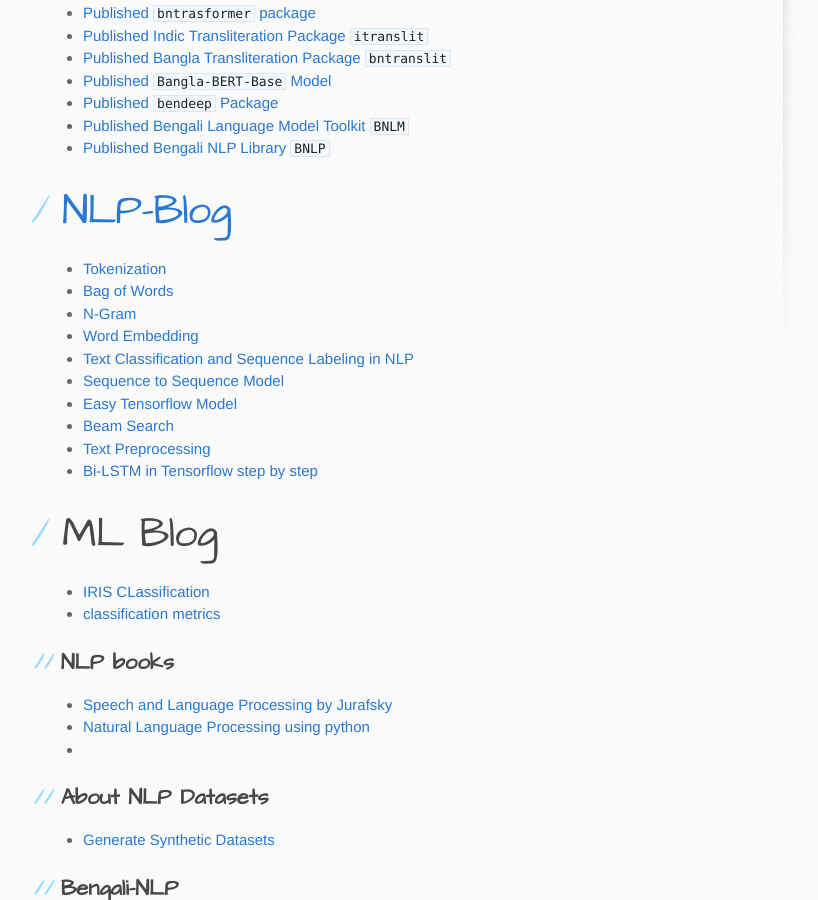
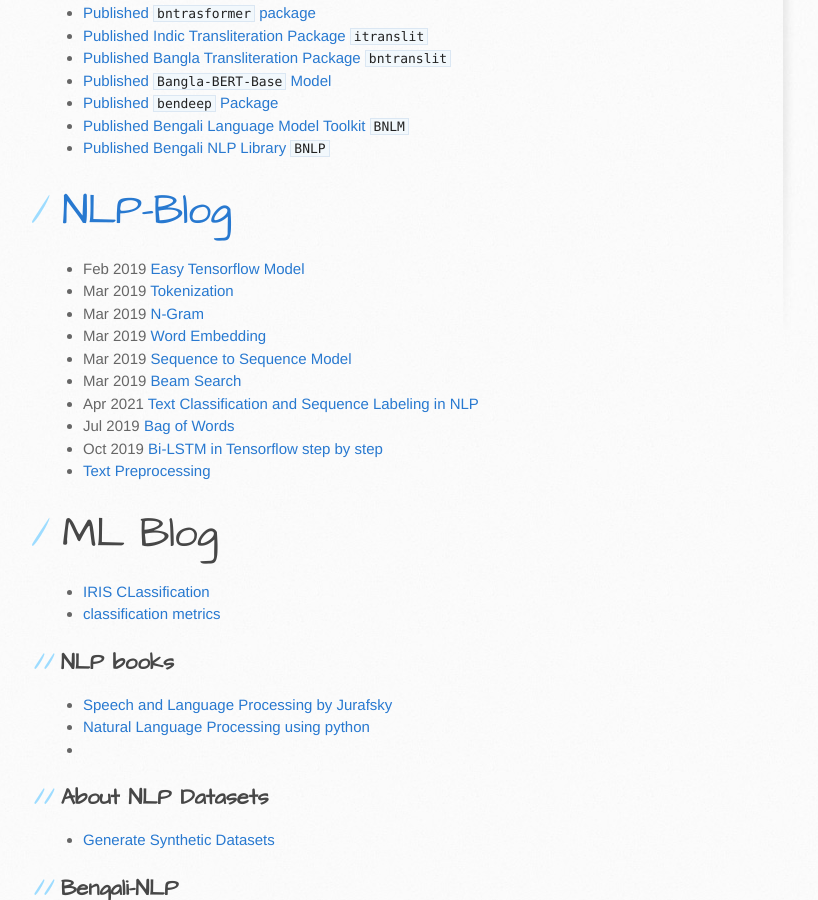
Before and after one commit to sagorbrur/sagorbrur.github.io, a Jekyll site: the page built from index.md, in a window 1280 px wide and 900 px high, scrolled down 406 px. Shown: the whole window, without its empty margins (107-925 px from the left). Built offline with Jekyll 4.4.1, drawn with Linux system fonts in a browser that asks for light colours; our own code applies the rules of GitHub Pages for plain Markdown files.

Commit message:
Update index.md

```diff
--- a/index.md
+++ b/index.md
@@ -13,16 +13,16 @@
 
 
 # [NLP-Blog](https://sagorbrur.github.io/blog/)
-* [Tokenization](tokenization.md)
-* [Bag of Words](bow.md)
-* [N-Gram](ngram.md)
-* [Word Embedding](word-embedding.md)
-* [Text Classification and Sequence Labeling in NLP](nlp_blog/classification_seq_labeling.md)
-* [Sequence to Sequence Model](seq2seq-model)
-* [Easy Tensorflow Model](easy-tensorflow.md)
-* [Beam Search](beamsearch.md)
+* Feb 2019 [Easy Tensorflow Model](easy-tensorflow.md)
+* Mar 2019 [Tokenization](tokenization.md)
+* Mar 2019 [N-Gram](ngram.md)
+* Mar 2019 [Word Embedding](word-embedding.md)
+* Mar 2019 [Sequence to Sequence Model](seq2seq-model)
+* Mar 2019 [Beam Search](beamsearch.md)
+* Apr 2021 [Text Classification and Sequence Labeling in NLP](nlp_blog/classification_seq_labeling.md)
+* Jul 2019 [Bag of Words](bow.md)
+* Oct 2019 [Bi-LSTM in Tensorflow step by step](nlp_blog/tensorflow-bi-lstm.md)
 * [Text Preprocessing](preprocessing/text_preprocessing.md)
-* [Bi-LSTM in Tensorflow step by step](nlp_blog/tensorflow-bi-lstm.md)
 
 # ML Blog
 * [IRIS CLassification](ml_blog/classification/iris_classification.md)
```
